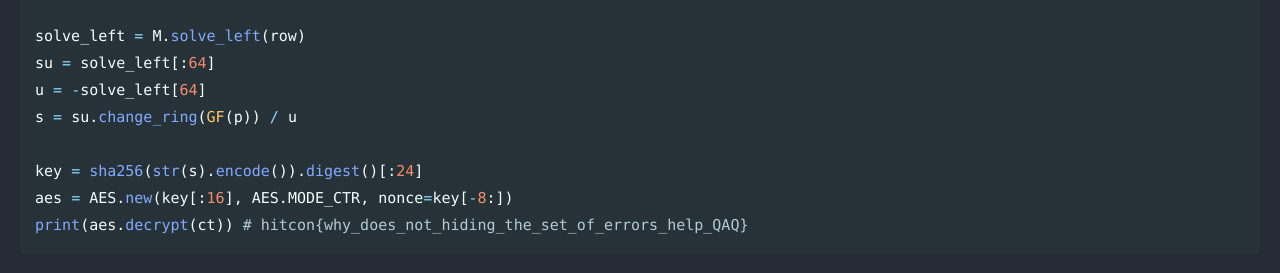
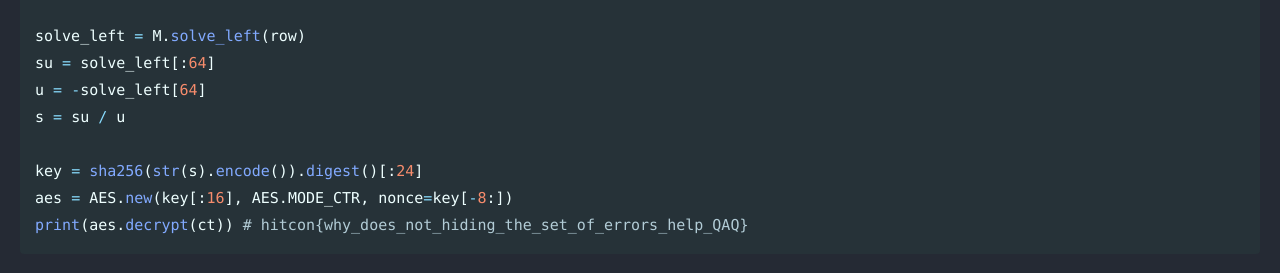
Before and after one commit to Connor-McCartney/Connor-McCartney.github.io, a Jekyll site: the page built from _pages/cryptography/other/HITCON2025.md, in a window 1280 px wide and 900 px high, scrolled down 3660 px. Shown: the part 601-874 px from the top of the window. Built offline with Jekyll 4.4.1, drawn with Linux system fonts in a browser that asks for light colours; cached includes are drawn as plain includes.

Commit message:
Update HITCON2025.md

```diff
--- a/_pages/cryptography/other/HITCON2025.md
+++ b/_pages/cryptography/other/HITCON2025.md
@@ -218,7 +218,7 @@ row = vector([-523, 487, 487, 487, 30, -523, 487, 487, -523, 487, -523, 487, 487
 solve_left = M.solve_left(row)
 su = solve_left[:64]
 u = -solve_left[64]
-s = su.change_ring(GF(p)) / u
+s = su / u
 
 key = sha256(str(s).encode()).digest()[:24]
 aes = AES.new(key[:16], AES.MODE_CTR, nonce=key[-8:])
```
